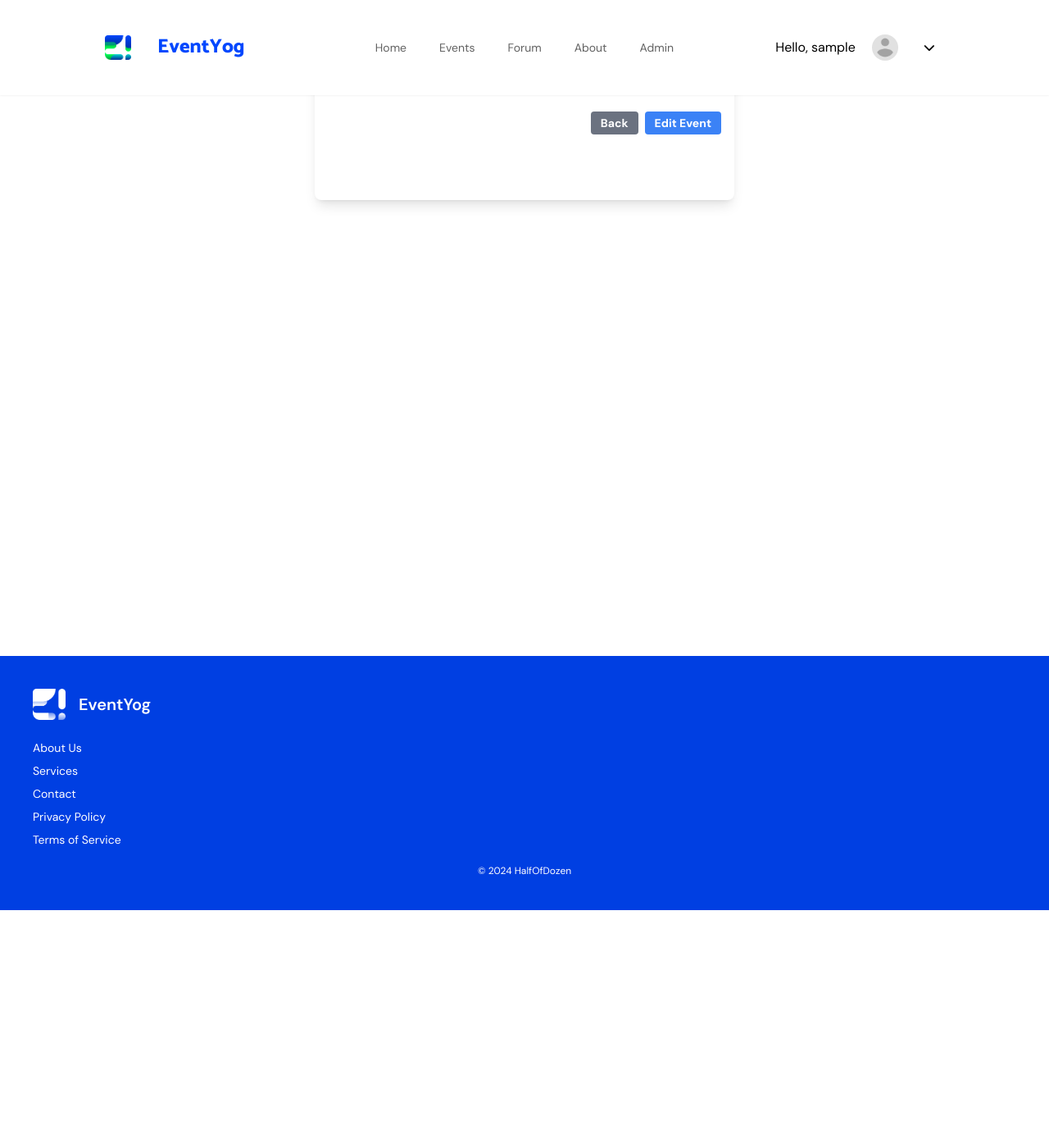
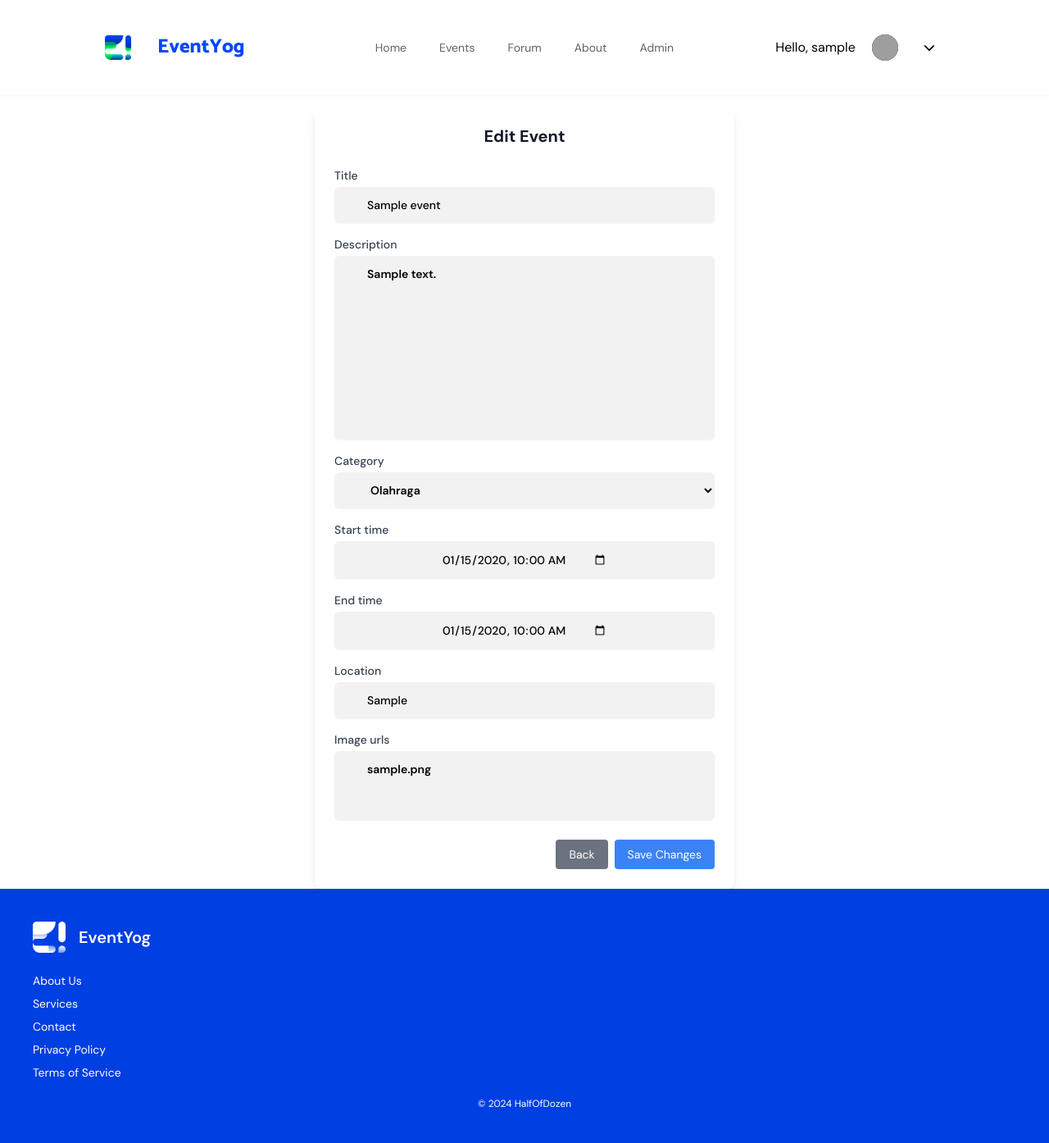
Before and after one commit to F6PBP/eventyog, a Django app: page /yogevent/edit-event/00000000-0000-0000-0000-000000000001/ in a window 1280 px wide. Shown: the whole page at 82% size. Before the commit the page ends 1110 px from the top, so only its background shows below. Run offline with Django 5.2, Linux system fonts and the light colour scheme; a user stored in the database is signed in; tables that the repository leaves empty hold one stand-in row (values such as "Sample post"); some libraries are stand-ins or nearby versions; grey boxes are pictures that could not be loaded.

Commit message:
Save changes

```diff
--- a/modules/cart/views.py
+++ b/modules/cart/views.py
@@ -22,9 +22,9 @@ def main(request: HttpRequest) -> HttpResponse:
     priceCart = 0
     for i in cart_events:
         if i.ticket.event.image_urls:
-            i.image_url = i.ticket.event.image_urls[0]
+            i.image_url = i.ticket.event.image_urls
         else:
-            i.image_url = None
+            i.image_url = 'https://media-cldnry.s-nbcnews.com/image/upload/t_fit-760w,f_auto,q_auto:best/rockcms/2024-06/240602-concert-fans-stock-vl-1023a-9b4766.jpg'
         priceEvent += i.totalPrice()
 
     for i in cart_merch:
--- a/modules/yogevent/forms.py
+++ b/modules/yogevent/forms.py
@@ -7,23 +7,71 @@ class EventForm(forms.ModelForm):
         model = Event
         fields = ['title', 'description', 'category', 'start_time', 'end_time', 'location', 'image_urls']
         widgets = {
-            'start_time': forms.DateTimeInput(attrs={'type': 'datetime-local'}),
-            'end_time': forms.DateTimeInput(attrs={'type': 'datetime-local'}),
-            'category': forms.Select(choices=EventCategory.choices),
-            'image_urls': forms.Textarea(attrs={'rows': 3, 'placeholder': 'Paste image URL'}),
+            'title': forms.TextInput(attrs={
+                'class': 'w-full rounded-md border-gray-300 shadow-sm focus:border-blue-500 focus:ring-blue-500 sm:text-sm',
+                'required': True
+            }),
+            'description': forms.Textarea(attrs={
+                'class': 'w-full rounded-md border-gray-300 shadow-sm focus:border-blue-500 focus:ring-blue-500 sm:text-sm resize-none',
+                'required': True
+            }),
+            'start_time': forms.DateTimeInput(attrs={
+                'type': 'datetime-local',
+                'class': 'w-full rounded-md border-gray-300 shadow-sm focus:border-blue-500 focus:ring-blue-500 sm:text-sm',
+                'required': True
+            }),
+            'end_time': forms.DateTimeInput(attrs={
+                'type': 'datetime-local',
+                'class': 'w-full rounded-md border-gray-300 shadow-sm focus:border-blue-500 focus:ring-blue-500 sm:text-sm',
+                'required': False
+            }),
+            'category': forms.Select(
+                choices=EventCategory.choices,
+                attrs={
+                    'class': 'w-full rounded-md border-gray-300 shadow-sm focus:border-blue-500 focus:ring-blue-500 sm:text-sm',
+                    'required': True
+                }
+            ),
+            'location': forms.TextInput(attrs={
+                'class': 'w-full rounded-md border-gray-300 shadow-sm focus:border-blue-500 focus:ring-blue-500 sm:text-sm',
+                'required': False
+            }),
+            'image_urls': forms.Textarea(attrs={
+                'rows': 3,
+                'placeholder': 'Paste image URL',
+                'class': 'w-full rounded-md border-gray-300 shadow-sm focus:border-blue-500 focus:ring-blue-500 sm:text-sm resize-none',
+                'required': False
+            }),
         }
 
-    def clean_title(self):
-        title = self.cleaned_data["title"]
-        return strip_tags(title)
+    def clean(self):
+        cleaned_data = super().clean()
+        title = cleaned_data.get('title')
+        category = cleaned_data.get('category')
+        start_time = cleaned_data.get('start_time')
+        end_time = cleaned_data.get('end_time')
 
-    def clean_description(self):
-        description = self.cleaned_data["description"]
-        return strip_tags(description)
+        # Validate required fields
+        if not title:
+            raise forms.ValidationError("Title is required")
 
-    def clean_location(self):
-        location = self.cleaned_data["location"]
-        return strip_tags(location)
+        if not category:
+            raise forms.ValidationError("Category is required")
+
+        if not start_time:
+            raise forms.ValidationError("Start time is required")
+
+        # Validate end_time if provided
+        if end_time and start_time and end_time <= start_time:
+            raise forms.ValidationError("End time must be after start time")
+
+        return cleaned_data
+
+    def clean_image_urls(self):
+        image_urls = self.cleaned_data.get('image_urls')
+        if image_urls == "":
+            return []
+        return image_urls
 
 class RatingForm(forms.ModelForm):
     class Meta:
--- a/modules/yogevent/templates/edit_event.html
+++ b/modules/yogevent/templates/edit_event.html
@@ -1,28 +1,38 @@
 {% extends "base.html" %}
 {% block content %}
-<div class="flex flex-col gap-2 px-4 py-16 bg-white shadow-lg rounded-lg max-w-lg mx-auto my-10 pt-20 p-4 w-full">
-    <form method="POST" class="text-xl font-bold text-gray-900 text-center mb-4">
+<div class="container mx-auto px-4 mt-32">
+    <div class="flex flex-col gap-2 bg-white shadow-lg rounded-lg max-w-lg mx-auto p-6">
+        <h1 class="text-xl font-bold text-gray-900 text-center mb-4">Edit Event</h1>
+
+        <form method="POST">
             {% csrf_token %}
             {% for field in form %}
-    <div class="mb-2">
-        <label for="{{ field.id_for_label }}" class="mb-1 font-medium text-gray-700 block">
+            <div class="mb-4">
+                <label for="{{ field.id_for_label }}" class="block text-sm font-medium text-gray-700 mb-1">
                     {{ field.label }}
                 </label>
-        <div class="mb-2">
+                <div class="mt-1">
                     {{ field }}
                 </div>
-        {% if field.help_text %}
-            <p class="mt-1 text-xs text-gray-500">{{ field.help_text }}</p>
-        {% endif %}
+                {% if field.errors %}
                     {% for error in field.errors %}
                         <p class="mt-1 text-xs text-red-600">{{ error }}</p>
                     {% endfor %}
+                {% endif %}
             </div>
             {% endfor %}
-        <div class="flex justify-end gap-2 mt-4">
-            <button type="button" onclick="history.back()" class="bg-gray-500 hover:bg-gray-700 text-white py-1 px-3 rounded text-sm">Back</button>
-            <button type="submit" class="bg-blue-500 hover:bg-blue-700 text-white py-1 px-3 rounded text-sm">Edit Event</button>
+
+            <div class="flex justify-end gap-2 mt-6">
+                <button type="button" onclick="history.back()"
+                    class="bg-gray-500 hover:bg-gray-700 text-white py-2 px-4 rounded text-sm">
+                    Back
+                </button>
+                <button type="submit"
+                    class="bg-blue-500 hover:bg-blue-700 text-white py-2 px-4 rounded text-sm">
+                    Save Changes
+                </button>
             </div>
         </form>
     </div>
+</div>
 {% endblock %}
--- a/modules/yogevent/templates/yogevent.html
+++ b/modules/yogevent/templates/yogevent.html
@@ -6,7 +6,6 @@
             <h1 class="font-bold text-2xl md:text-3xl mb-2">Yog, Pilih Event!</h1>
             <h3 class="text-gray-500 text-md md:text-lg">Your Gateway to Memorable Experiences</h3>
         </div>
-
         <div class="flex flex-col md:flex-row gap-6 md:gap-10">
             <div class="min-w-full md:min-w-[200px]">
                 <h3 class="font-medium text-sm">Choose Event Category</h3>
@@ -74,7 +73,7 @@
                            <a href="/yogevent/detail-event/${event.uuid}">
                                 <img
                                     src="${event.image_urls}"
-                                    class="h-[200px] object-cover"
+                                    class="h-[200px] w-full object-cover object-centers"
                                     alt="">
                                 <div class="flex gap-5 p-5 flex-grow">
                                     <div class="flex flex-col items-center">
--- a/modules/yogevent/views.py
+++ b/modules/yogevent/views.py
@@ -11,25 +11,19 @@ from django.db.models import Q
 from django.db.models import Avg
 from django.shortcuts import redirect
 import json
+from django.core.exceptions import ObjectDoesNotExist
 
 @check_user_profile(is_redirect=True)
 def main(request: HttpRequest) -> HttpResponse:
     user_profile = UserProfile.objects.get(user=request.user)
     events = Event.objects.all()
-
-    # query = request.GET.get('q')
-    category = request.GET.get('category')
-
-    # if query:
-    #     events = events.filter(Q(title__iexact=query))
-
-    # if category:
-    #     events = events.filter(category=category)
+    categories = [{"code": code, "name": name} for code, name in EventCategory.choices]
 
     for event in events:
         # Set image urls
         if not event.image_urls:
-            event.image_urls = 'https://via.placeholder.com/'
+            print(event.title)
+            event.image_urls = 'https://media-cldnry.s-nbcnews.com/image/upload/t_fit-760w,f_auto,q_auto:best/rockcms/2024-06/240602-concert-fans-stock-vl-1023a-9b4766.jpg'
 
         event.month = event.start_time.strftime('%B')
         event.day = event.start_time.strftime('%d')
@@ -43,6 +37,19 @@ def main(request: HttpRequest) -> HttpResponse:
                 total_rating += rating.rating
             avg_rating = total_rating / rating_count
         event.total_rating = avg_rating
+
+
+    categories = EventCategory.choices
+    temp = []
+
+    for category in categories:
+        temp.append({
+            'code': category[0],
+            'name': category[1]
+        })
+
+    categories = temp
+
 
     categories = EventCategory.choices
     temp = []
@@ -67,28 +74,6 @@ def main(request: HttpRequest) -> HttpResponse:
 
     return render(request, 'yogevent.html', context)
 
-def event_list(request):
-    form = SearchForm()
-    query = request.GET.get('query')
-    user_profile = UserProfile.objects.get(user=request.user)
-
-    if query:
-        events = Event.objects.filter(Q(title__icontains=query) | Q(category__icontains=query))
-    else:
-        events = Event.objects.all()
-
-    context = {
-        'user': request.user,
-        'user_profile': user_profile,
-        'show_navbar': True,
-        'show_footer': True,
-        'is_admin': user_profile.role == 'AD' if user_profile else False,
-        'events': events,
-        'form': form
-    }
-
-    return render(request, 'yogevent.html', context)
-
 def show_event_xml(request):
     events = Event.objects.all()
     return HttpResponse(serializers.serialize("xml", events), content_type="application/json")
@@ -106,27 +91,23 @@ def show_json_event_by_id(request, id):
     return HttpResponse(serializers.serialize("json", data), content_type="application/json")
 
 def get_events_by_queries(request):
-    query = request.GET.get('q')
-    category = request.GET.get('category')
-    start_time = request.GET.get('start_date')
-    end_time = request.GET.get('end_date')
+    query = request.GET.get('q', '')
+    category = request.GET.get('category', '')
     events = Event.objects.all()
 
-    if query:
-        events = events.filter(Q(title__icontains=query))
-
-    if category:
+    if query and not category:
+        events = events.filter(title__icontains=query)
+    elif category and not query:
         events = events.filter(category=category)
-
-    if start_time:
-        events = events.filter(start_time__gte=start_time)
-
-    if end_time:
-        events = events.filter(end_time__lte=end_time)
+    elif query and category:
+        events = events.filter(
+            title__icontains=query,
+            category=category
+        )
 
     for event in events:
         if not event.image_urls:
-            event.image_urls = 'https://cdn0-production-images-kly.akamaized.net/xYEcqMdBWw6pN0mFBFD5_5uIjz8=/800x450/smart/filters:quality(75):strip_icc():format(webp)/kly-media-production/medias/3396365/original/023706600_1615209973-concert-768722_1280.jpg'
+            event.image_urls = 'https://media-cldnry.s-nbcnews.com/image/upload/t_fit-760w,f_auto,q_auto:best/rockcms/2024-06/240602-concert-fans-stock-vl-1023a-9b4766.jpg'
 
         event.month = event.start_time.strftime('%B')
         event.day = event.start_time.strftime('%d')
@@ -178,25 +159,52 @@ def get_events_by_queries(request):
 @csrf_exempt
 @require_POST
 def create_event_entry_ajax(request):
-    title = strip_tags(request.POST.get('title'))
-    description = strip_tags(request.POST.get('description'))
-    category = request.POST.get('category')
-    start_time = request.POST.get('start_time')
-    end_time = request.POST.get('end_time')
-    location = strip_tags(request.POST.get('location'))
-    image_url = request.POST.get('image_url') if request.POST.get('image_url') else ""
+    try:
+        title = strip_tags(request.POST.get('title', '').strip())
+        description = strip_tags(request.POST.get('description', '').strip())
+        category = request.POST.get('category')
+        start_time = request.POST.get('start_time')
+        end_time = request.POST.get('end_time')
+        location = strip_tags(request.POST.get('location', '').strip())
+        image_url = request.POST.get('image_url', '').strip()
 
-    if not title or not category or not start_time:
-        return JsonResponse({'status': False, 'message': 'Invalid input'})
+        if not title:
+            return JsonResponse({
+                'status': False,
+                'field': 'title',
+                'message': 'Title is required'
+            })
 
-    if end_time and start_time >= end_time:
-        return JsonResponse({'status': False, 'message': 'Acara berakhir sebelum dimulai.'})
+        if not description:
+            return JsonResponse({
+                'status': False,
+                'field': 'description',
+                'message': 'Description is required'
+            })
 
-    if image_url and not image_url.endswith(('.jpg', '.jpeg', '.png')):
-        return JsonResponse({'status': False, 'message': "Thumbnail must be a valid image URL (.jpg, .jpeg, .png)."})
+        if not start_time:
+            return JsonResponse({
+                'status': False,
+                'field': 'start_time',
+                'message': 'Start time is required'
+            })
 
-    try:
-        new_event = Event(
+        if end_time and start_time >= end_time:
+            return JsonResponse({
+                'status': False,
+                'field': 'end_time',
+                'message': 'End time must be later than start time'
+            })
+
+        if image_url and not image_url.endswith(('.jpg', '.jpeg', '.png')):
+            return JsonResponse({
+                'status': False,
+                'field': 'image_url',
+                'message': 'Image URL must end with .jpg, .jpeg, or .png'
+            })
+
+        # Buat event baru
+        new_event = Event.objects.create(
             title=title,
             description=description,
             category=category,
@@ -205,23 +213,33 @@ def create_event_entry_ajax(request):
             location=location,
             image_urls=image_url
         )
-        new_event.save()
-        return JsonResponse({'status': True, 'message': 'Event created successfully.'})
+
+        return JsonResponse({
+            'status': True,
+            'message': 'Event created successfully'
+        })
 
     except Exception as e:
-        return JsonResponse({'status': False, 'message': 'Error creating event.'})
+        return JsonResponse({
+            'status': False,
+            'field': 'title',
+            'message': f'Error creating event: {str(e)}'
+        })
 
+@check_user_profile(is_redirect=False)
 def detail_event(request, uuid):
     event = get_object_or_404(Event, uuid=uuid)
     user_profile = UserProfile.objects.get(user=request.user)
     ratings = Rating.objects.filter(rated_event=event)
     average_rating = ratings.aggregate(Avg('rating'))['rating__avg'] or 0
     merchandise = Merchandise.objects.all()
-
     tickets = TicketPrice.objects.filter(event=event)
     tickets = tickets if len(tickets) > 0 else None
+    registered_event = user_profile.registeredEvent.all()
 
-    # Remove tickets with 0 price
+    if not event.image_urls:
+        event.image_urls = 'https://media-cldnry.s-nbcnews.com/image/upload/t_fit-760w,f_auto,q_auto:best/rockcms/2024-06/240602-concert-fans-stock-vl-1023a-9b4766.jpg'
+
     if tickets:
         tickets = tickets.exclude(price=0)
 
@@ -234,7 +252,6 @@ def detail_event(request, uuid):
             total_rating += rating.rating
         total_rating = total_rating / len(ratings)
 
-    registered_event = user_profile.registeredEvent.all()
 
     is_booked = False
     for ticket in registered_event:
@@ -343,55 +360,18 @@ def delete_event(request, uuid):
     event.delete()
     return HttpResponseRedirect(reverse('yogevent:main'))
 
+@check_user_profile(is_redirect=False)
 def edit_event(request, uuid):
-    event = Event.objects.get(uuid = uuid)
+    event = get_object_or_404(Event, uuid=uuid)
     user_profile = UserProfile.objects.get(user=request.user)
 
     if request.method == "POST":
-        event.title = strip_tags(request.POST.get('title'))
-        event.description = strip_tags(request.POST.get('description'))
-        event.category = request.POST.get('category')
-        event.start_time = request.POST.get('start_time')
-        event.end_time = request.POST.get('end_time', '')
-        event.location = strip_tags(request.POST.get('location'))
-        event.image_urls = [request.POST.get('image_url')]
-        event.end_time = event.end_time if event.end_time != "" else None
-
-
-        if event.image_urls == [""]:
-            event.image_urls = []
-
-        if event.title == "" or event.category == "":
-            return render(request, "error.html", {
-                "message":"judul atau kategori tidak boleh kosong",
-                'user': request.user,
-                'user_profile': user_profile,
-                'image_url': user_profile.profile_picture,
-                'show_navbar': True,
-                'show_footer': True,
-                'is_admin': user_profile.role == 'AD' if user_profile else False,
-                })
-
-        if event.end_time and event.start_time >= event.end_time:
-            return render(request, "error.html", {
-                "message":"Acara berakhir sebelum dimulai.",
-                'user': request.user,
-                'user_profile': user_profile,
-                'image_url': user_profile.profile_picture,
-                'show_navbar': True,
-                'show_footer': True,
-                'is_admin': user_profile.role == 'AD' if user_profile else False,
-                })
-
-        event.save()
-        return HttpResponseRedirect(reverse('yogevent:detail_event', args=[event.uuid]))
-
-    if (len(event.image_urls) == 0 ):
-        event.image_urls = ""
-
-    event.CATEGORY_CHOICES = EventCategory.choices
-    event.start_time = event.start_time.strftime('%Y-%m-%dT%H:%M')
-    event.end_time = event.end_time.strftime('%Y-%m-%dT%H:%M') if event.end_time else ""
+        form = EventForm(request.POST, instance=event)
+        if form.is_valid():
+            event = form.save()
+            return HttpResponseRedirect(reverse('yogevent:main'))
+    else:
+        form = EventForm(instance=event)
 
     context = {
         'user': request.user,
@@ -399,7 +379,8 @@ def edit_event(request, uuid):
         'show_navbar': True,
         'show_footer': True,
         'is_admin': user_profile.role == 'AD' if user_profile else False,
-        # 'form': form
+        'form': form,
+        'event': event
     }
 
     return render(request, "edit_event.html", context)
@@ -417,7 +398,6 @@ def add_rating(request, event_id):
     except ValueError:
         return JsonResponse({"status" : False, 'error': 'Invalid rating input'}, status=400)
 
-    # Create and save the new rating
     new_rating = Rating(
         user=user_profile,
         rated_event=event,
@@ -445,8 +425,8 @@ def create_rating_event(request, event_id):
         'average_rating': round(average_rating, 1),
     })
 
-def get_rating_event(request, event_uuid):
-    event = get_object_or_404(Event, uuid=event_uuid)
+def get_rating_event(request, uuid):
+    event = get_object_or_404(Event, uuid=uuid)
     average_rating = Rating.objects.filter(rated_event=event).aggregate(Avg('rating'))['rating__avg'] or 0
     user_profile = UserProfile.objects.get(user=request.user)
 
@@ -469,38 +449,7 @@ def load_event_ratings(request, event_id):
         "ratings": list(ratings),
     })
 
-# @csrf_exempt
-# def ticket_price_list(request, uuid):
-#     if request.method == "POST":
-#         event = get_object_or_404(Event, uuid=uuid)
-#         tickets = TicketPrice.objects.filter(event=event)
-
-#         if tickets.exists():
-#             ticket_data = []
-#             for ticket in tickets:
-#                 ticket_data.append({
-#                     "name" : event.title,
-#                     "uuid" : event.uuid,
-#                     "price": ticket.price,
-#                 })
-
-#             return JsonResponse({
-#                 "success": True,
-#                 "message": "Tickets retrieved successfully.",
-#                 "data": ticket_data
-#             })
-#         else:
-#             return JsonResponse({
-#                 "success": False,
-#                 "message": "No tickets available for this event."
-#             }, status=404)
-
-#     return JsonResponse({
-#         "success": False,
-#         "message": "Invalid request method."
-#     }, status=400)
-
-@check_user_profile()
+@check_user_profile(is_redirect=True)
 def buy_ticket(request):
     body = request.body.decode('utf-8')
     body = json.loads(body)
```
Also changed, not shown: modules/yogevent/templates/components/give_rating_modal.html (+42 -6 lines), modules/yogevent/templates/create_event.html (+88 -28 lines), modules/yogevent/templates/create_rating_event.html (+4 -4 lines), modules/yogevent/templates/detail_event.html (+21 -34 lines), modules/yogevent/templates/event_card.html (deleted, +0 -51 lines). Lines whose indentation alone changed are shown as unchanged.
